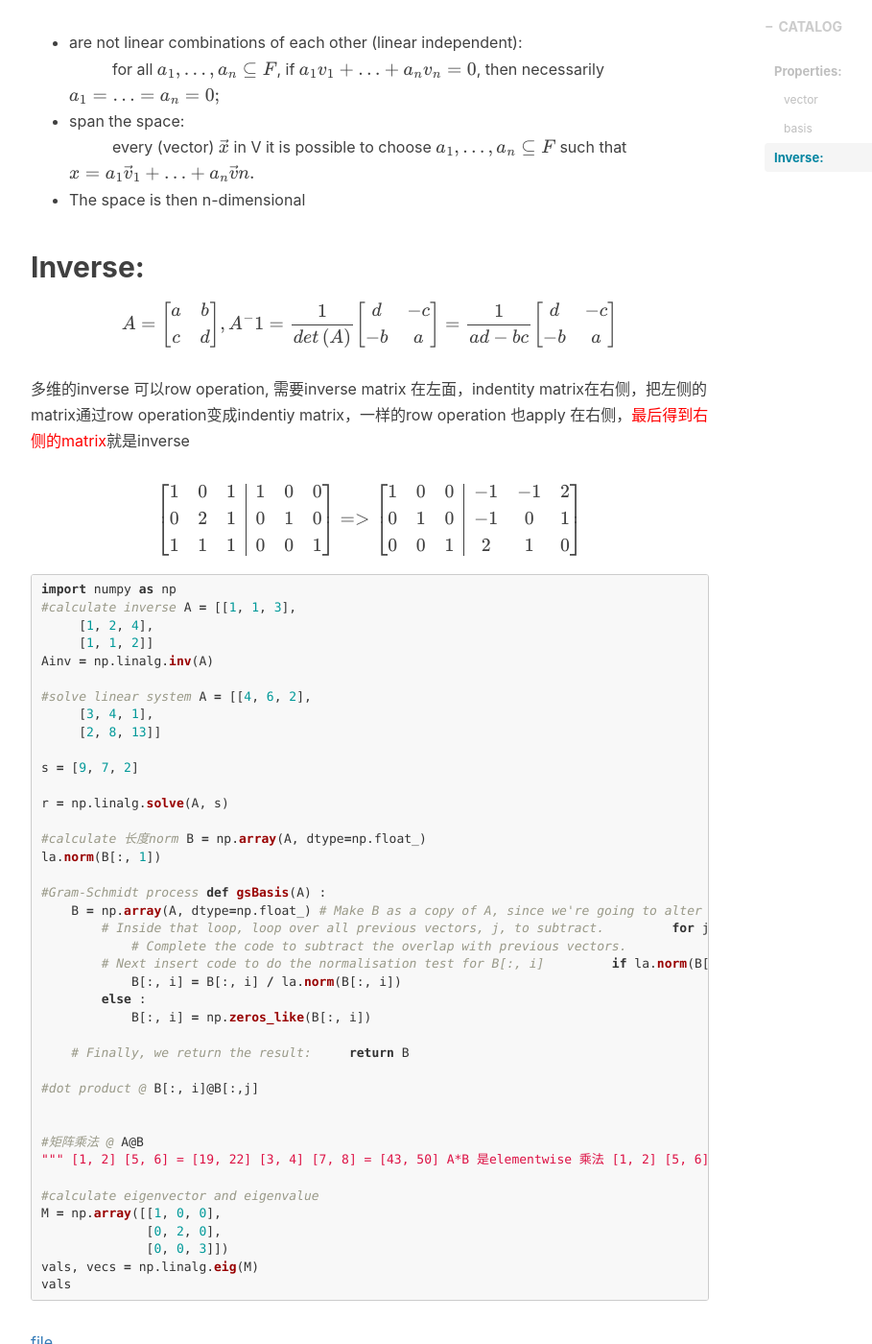
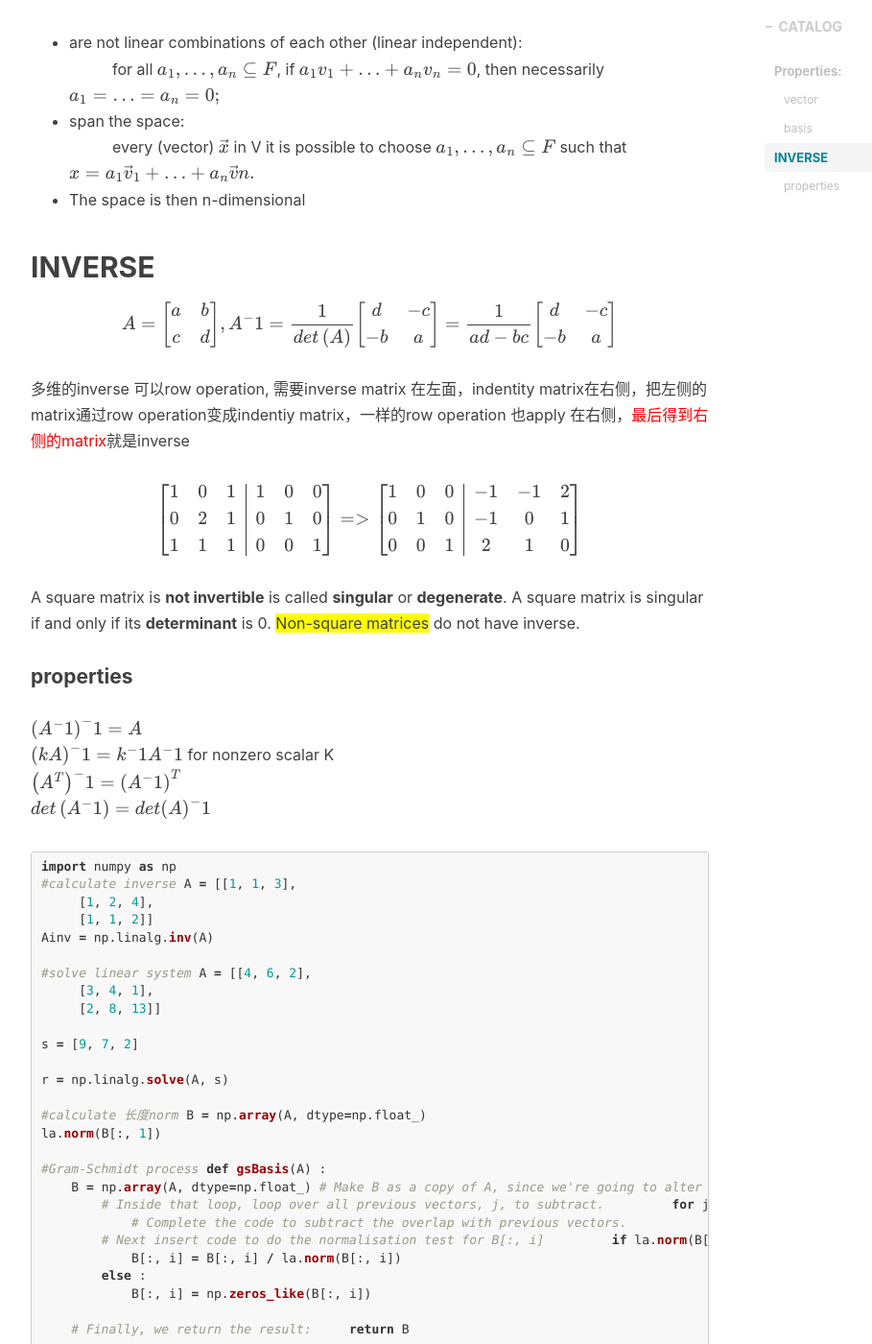
Before and after one commit to beckswu/beckswu.github.io, a Jekyll site: the page built from _posts/2018-09-23-linear-algebra.markdown, in a window 1280 px wide and 1400 px high, scrolled down 1387 px. Shown: the whole window at 96% size, without its empty margins (233-1142 px from the left). Built offline with Jekyll 4.4.1, drawn with Linux system fonts in a browser that asks for light colours; nearby versions of some CDN libraries; formulas are drawn with MathJax 3; comment, search, counter and statistics services are not loaded.

Commit message:
update property

````diff
--- a/_posts/2018-09-23-linear-algebra.markdown
+++ b/_posts/2018-09-23-linear-algebra.markdown
@@ -46,13 +46,21 @@ Basis is a set of n vectors that
    &nbsp;&nbsp;&nbsp;&nbsp;&nbsp;&nbsp;&nbsp;&nbsp;&nbsp; every (vector) $$\vec x$$ in V it is possible to choose $$ a_1, …, a_n \subseteq  F $$ such that $$ x = a_1 \vec v_1 + … + a_n \vec vn. $$
 - The space is then n-dimensional
 
-## Inverse:
+## INVERSE
 
  $$ A =  \begin{bmatrix} a & b  \\ c & d \\ \end{bmatrix}, A^-1 =  \frac{ 1  }{ det\left(A\right) } \begin{bmatrix} d & -c  \\ -b & a \\ \end{bmatrix} = \frac{ 1  }{ ad - bc } \begin{bmatrix} d & -c  \\ -b & a \\ \end{bmatrix}  $$
 
 多维的inverse 可以row operation, 需要inverse matrix 在左面，indentity matrix在右侧，把左侧的matrix通过row operation变成indentiy matrix，一样的row operation 也apply 在右侧，<span style="color: red">最后得到右侧的matrix</span>就是inverse
 
 $$ \left[ \begin{array}{ccc \| ccc}  1 & 0 &1 &1 & 0 &0  \\ 0 & 2 & 1 &0 & 1 &0  \\ 1&1&1 &0 & 0 &1 \end{array} \right]  =>  \left[ \begin{array}{ccc\|ccc}  1 & 0 &0 & -1 & -1 &2   \\  0 & 1 &0 & -1 & 0 & 1  \\ 0 & 0 &1 & 2&1&0  \end{array} \right] $$
+
+A square matrix is __not invertible__ is called __singular__ or **degenerate**. A square matrix is singular if and only if its __determinant__ is 0. <span style="background-color: #FFFF00">Non-square matrices</span> do not have inverse.
+
+#### properties
+ $$ \left( A^-1 \right)^-1 = A  $$ <br/>
+ $$ \left( kA \right)^-1 = k^-1 A^-1  $$ for nonzero scalar K <br/>
+ $$ \left( A^T \right)^-1 =  \left( A^-1 \right)^T  $$  <br/>
+ $$ det\left( A^-1 \right) =  det\left( A \right)^-1  $$  <br/>
 
 ```python
 import numpy as np
````
